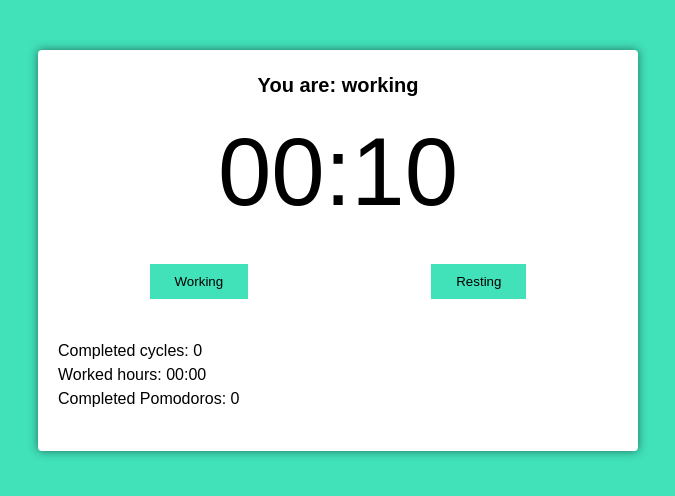
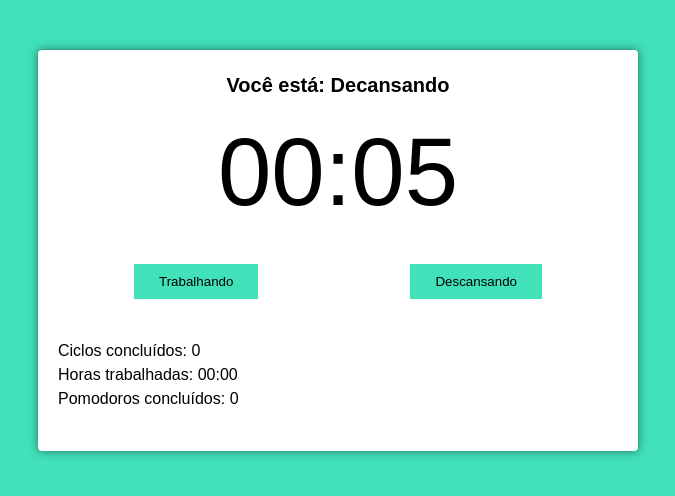
Before and after one commit to leojosants/udemy_curso_de_javascript_e_typescript_do_basico_ao_avancado_secao_27, a React (Create React App) app in the folder my-app/: page / in a window 1280 px wide. Shown: the top 496 px of the page, without its empty margins (302-977 px from the left). Built offline with nearby package versions, Linux system fonts and the light colour scheme; the HTML template or start-up script is replaced by a standard one.

Commit message:
Concluindo a lógica do pomodoro

```diff
--- a/my-app/src/App.tsx
+++ b/my-app/src/App.tsx
@@ -4,7 +4,7 @@ function App() {
   return (
     <div className="container">
       <PomodoroTimer
-        pomodoroTimer={10}
+        pomodoroTimer={5}
         shortRestTime={2}
         longRestTime={3}
         cycles={4}
--- a/my-app/src/components/pomodoro-timer.tsx
+++ b/my-app/src/components/pomodoro-timer.tsx
@@ -1,4 +1,4 @@
-import { useState, useEffect } from 'react';
+import { useState, useEffect, useCallback } from 'react';
 import { useInterval } from '../hooks/use-interval';
 import { Button } from './button';
 import { Timer } from './timer';
@@ -33,17 +33,27 @@ export function PomodoroTimer(props: Props): JSX.Element {
 
     useInterval(() => {
         setMainTime(mainTime - 1);
-    }, timeCounting ? 1000 : null);
+        if (working) setFullWorkingTime(fullWorkingTime + 1)
+    },
+        timeCounting ? 1000 : null
+    );
 
-    const configureWork = () => {
+    const configureWork = useCallback(() => {
         setTimeCounting(true);
         setWorking(true);
         setResting(false);
         setMainTime(props.pomodoroTimer);
         audioStartWorking.play();
-    };
+    },
+        [
+            setTimeCounting,
+            setWorking,
+            setResting,
+            props.pomodoroTimer,
+        ]
+    );
 
-    const configureRest = (long: boolean) => {
+    const configureRest = useCallback((long: boolean) => {
         setTimeCounting(true);
         setWorking(false);
         setResting(true);
@@ -52,7 +62,16 @@ export function PomodoroTimer(props: Props): JSX.Element {
         else setMainTime(props.shortRestTime);
 
         audioStopWorking.play();
-    };
+    },
+        [
+            setTimeCounting,
+            setWorking,
+            setResting,
+            setMainTime,
+            props.longRestTime,
+            props.shortRestTime,
+        ]
+    );
 
     useEffect(() => {
         if (working) document.body.classList.add('working');
@@ -70,7 +89,8 @@ export function PomodoroTimer(props: Props): JSX.Element {
 
         if (working) setNumberOfPomodoros(numberOfPomodoros + 1);
         if (resting) configureWork();
-    }, [
+    },
+        [
             working,
             resting,
             mainTime,
@@ -80,22 +100,23 @@ export function PomodoroTimer(props: Props): JSX.Element {
             cyclesQtdManager,
             numberOfPomodoros,
             props.cycles
-    ]);
+        ]
+    );
 
     return (
         <div className='pomodoro'>
-            <h2>You are: working</h2>
+            <h2>Você está: {working ? 'Trabalhando' : 'Decansando'}</h2>
 
             <Timer mainTime={mainTime} />
 
             <div className="controls">
                 <Button
-                    text='Working'
+                    text='Trabalhando'
                     onclick={() => configureWork()}
                 ></Button>
 
                 <Button
-                    text='Resting'
+                    text='Descansando'
                     onclick={() => configureRest(false)}
                 ></Button>
 
@@ -107,9 +128,9 @@ export function PomodoroTimer(props: Props): JSX.Element {
             </div>
 
             <div className="details">
-                <p>Completed cycles: {completedCycles}</p>
-                <p>Worked hours: {secondsToTime(fullWorkingTime)}</p>
-                <p>Completed Pomodoros: {numberOfPomodoros}</p>
+                <p>Ciclos concluídos: {completedCycles}</p>
+                <p>Horas trabalhadas: {secondsToTime(fullWorkingTime)}</p>
+                <p>Pomodoros concluídos: {numberOfPomodoros}</p>
             </div>
         </div>
     );
```
Lines whose indentation alone changed are shown as unchanged.
